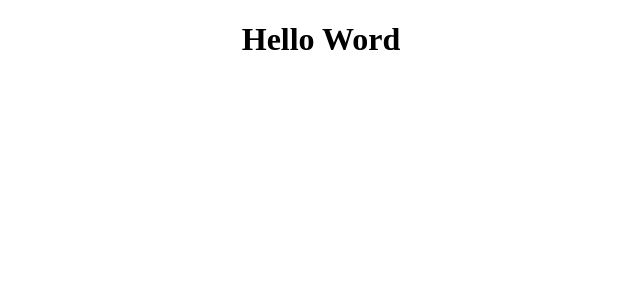
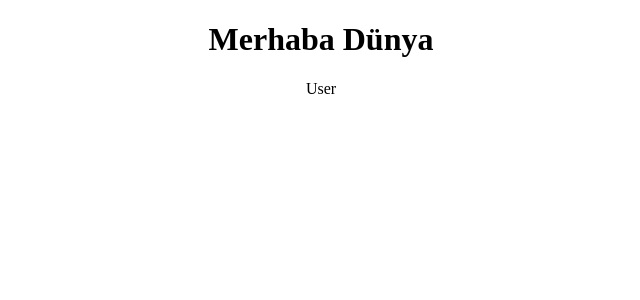
Before and after one commit to besirgunduz/ReactCoding, a React (Create React App) app in the folder react-coding/: page / in a window 1280 px wide. Shown: the top 300 px of the page, without its empty margins (319-959 px from the left). Built offline with nearby package versions, Linux system fonts and the light colour scheme.

Commit message:
components

```diff
--- a/react-coding/src/App.js
+++ b/react-coding/src/App.js
@@ -1,9 +1,12 @@
-import './App.css';
+import "./App.css";
+import Header from "./components/Header";
+import User from "./components/User";
 
 function App() {
   return (
     <div className="App">
-      <h1>Hello Word</h1>
+      <Header />
+      <User />
     </div>
   );
 }
--- /dev/null
+++ b/react-coding/src/components/Header.jsx
@@ -0,0 +1,9 @@
+function Header() {
+  return (
+    <div>
+      <h1>Merhaba Dünya</h1>
+    </div>
+  );
+}
+
+export default Header;
--- /dev/null
+++ b/react-coding/src/components/User.jsx
@@ -0,0 +1,9 @@
+function User() {
+  return (
+    <div>
+      <p>User</p>
+    </div>
+  );
+}
+
+export default User;
```
